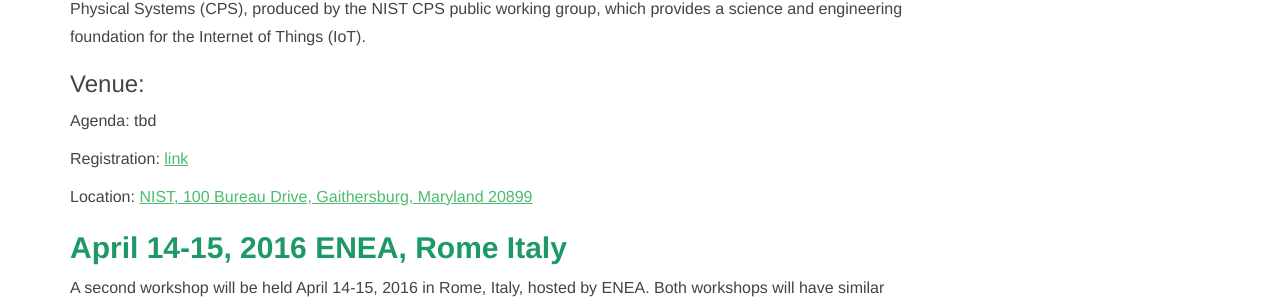
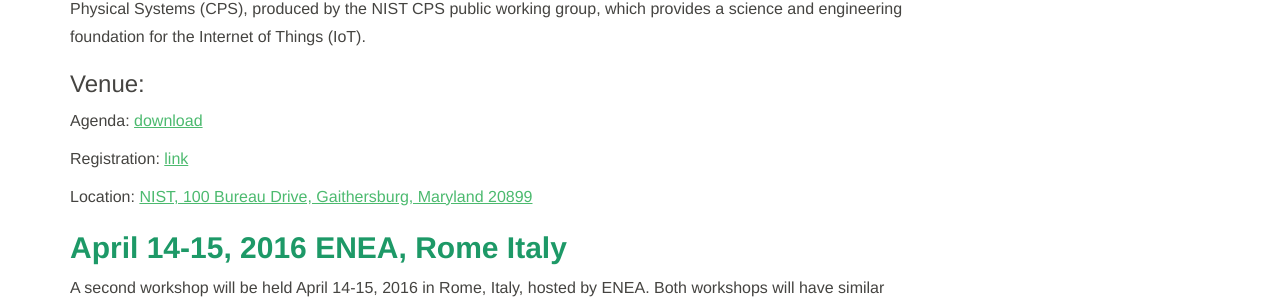
Before and after one commit to usnistgov/smartcitiesarchitecture, a Jekyll site: the page built from events/kickoffworkshops/index.md, in a window 1280 px wide and 1146 px high. Shown: the part 268-572 px from the top of the window. Built offline with Jekyll 4.4.1, drawn with Linux system fonts in a browser that asks for light colours.

Commit message:
Added agenda link

```diff
--- a/events/kickoffworkshops/index.md
+++ b/events/kickoffworkshops/index.md
@@ -9,7 +9,7 @@
 
 ### Venue:
 
-Agenda: tbd
+Agenda: [download](http://www.nist.gov/cps/upload/GCTC16Agenda.pdf)
 
 Registration: [link](https://appam.certain.com/profile/form/index.cfm?PKformID=0x297171fdf)
 
```
